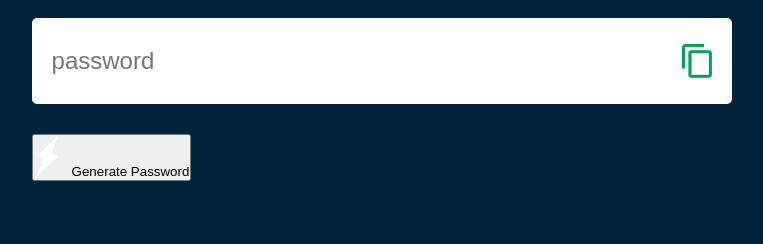
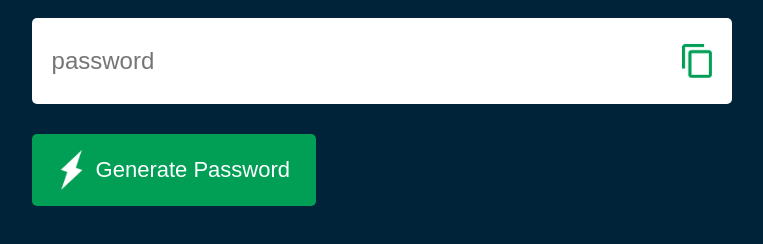
Before and after one commit to Behnam-Vosoogh/Random-Passwor-Generator, a plain HTML site: page index.html in a window 1280 px wide. Shown: the part 290-534 px from the top of the page, without its empty margins (122-885 px from the left). Drawn offline with Linux system fonts and the light colour scheme.

Commit message:
.container button

```diff
--- a/CSS/style.css
+++ b/CSS/style.css
@@ -47,3 +47,17 @@ body {
   width: 28px;
   margin-right: 10px;
 }
+.container button {
+  border: 0;
+  outline: 0;
+  background: #019f55;
+  color: #fff;
+  font-size: 22px;
+  font-weight: 300;
+  display: flex;
+  align-items: center;
+  justify-content: center;
+  padding: 16px 26px;
+  border-radius: 5px;
+  cursor: pointer;
+}
```
